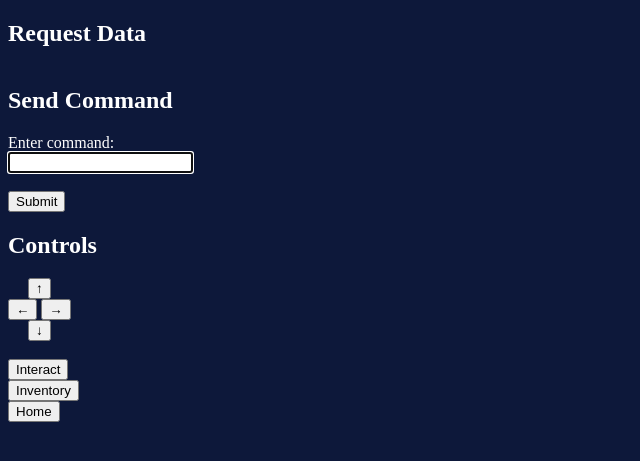
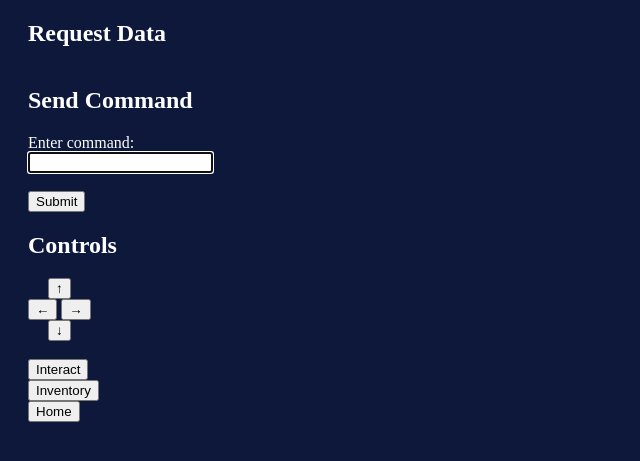
Before and after one commit to Krielkjip/WEB-RPG, a FastAPI app: template templates/game/game.j2 in a window 1280 px wide. Shown: the top 461 px of the page, without its empty margins (0-640 px from the left). Run offline with FastAPI, Linux system fonts and the light colour scheme; the template is opened without the code that fills it, so the values that code supplies are empty; parts of the project's set-up code (start-up, migrations or seed data) failed here and were passed over.

Commit message:
background, padding

```diff
--- a/templates/game/game.j2
+++ b/templates/game/game.j2
@@ -6,7 +6,9 @@
     <title>Game</title>
     <style>
         body {
+            background-color: #0d183a;
             color: white;
+            padding-left: 20px;
         }
 
         .block {
@@ -30,7 +32,7 @@
 
     </style>
 </head>
-<body style="background-color: #0d183a;">
+<body>
 <h2>Request Data</h2>
 {#<ul>#}
 {#    {% for key in state %}#}
--- a/templates/game/interact.j2
+++ b/templates/game/interact.j2
@@ -5,11 +5,13 @@
     <title>Interact</title>
     <style>
         body {
+            background-color: #0d183a;
             color: white;
+            padding-left: 20px;
         }
 
         .short-text {
-            width: 500px; /* Adjust the width as needed */
+            width: 500px;
             word-wrap: break-word;
         }
 
@@ -25,7 +27,7 @@
         }
     </style>
 </head>
-<body style="background-color: #0d183a;">
+<body>
 <h1>Interact</h1><br>
 <h2>{{ biome_data[1] }}</h2>
 <p class="short-text">{{ biome_data[2] }}</p>
--- a/templates/index.j2
+++ b/templates/index.j2
@@ -5,11 +5,13 @@
     <title>Home</title>
     <style>
         body {
+            background-color: #0d183a;
             color: white;
+            padding-left: 20px;
         }
     </style>
 </head>
-<body style="background-color: #0d183a;">
+<body>
 <h1>Home, landing page</h1>
 <form action="/index" method="GET">
     <input type="hidden" name="command" value="load fresh">
```
